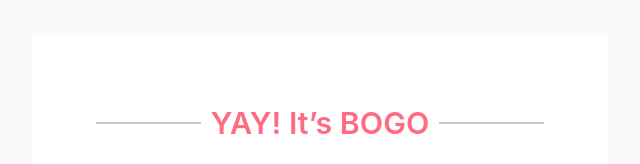
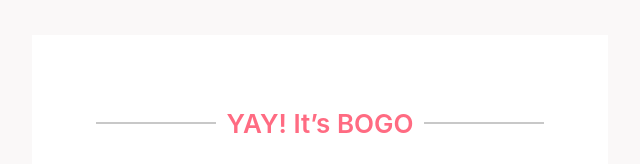
Before and after one commit to Tushar466-alt/proveway-bogo-task, a plain HTML site: page index.html in a window 1280 px wide. Shown: the top 164 px of the page, 320-960 px from the left. Drawn offline with Linux system fonts and the light colour scheme.

Commit message:
bogo font size change

```diff
--- a/style.css
+++ b/style.css
@@ -77,6 +77,9 @@ body {
   .bogo-wrapper {
     height: 4rem;
   }
+  .bogo-wrapper > span {
+    font-size: 24px;
+  }
 }
 
 @media screen and (min-width: 1024px) {
@@ -85,7 +88,7 @@ body {
   }
 
   .bogo-wrapper > span {
-    font-size: 1.9rem;
+    font-size: 26px;
   }
 }
 
```
